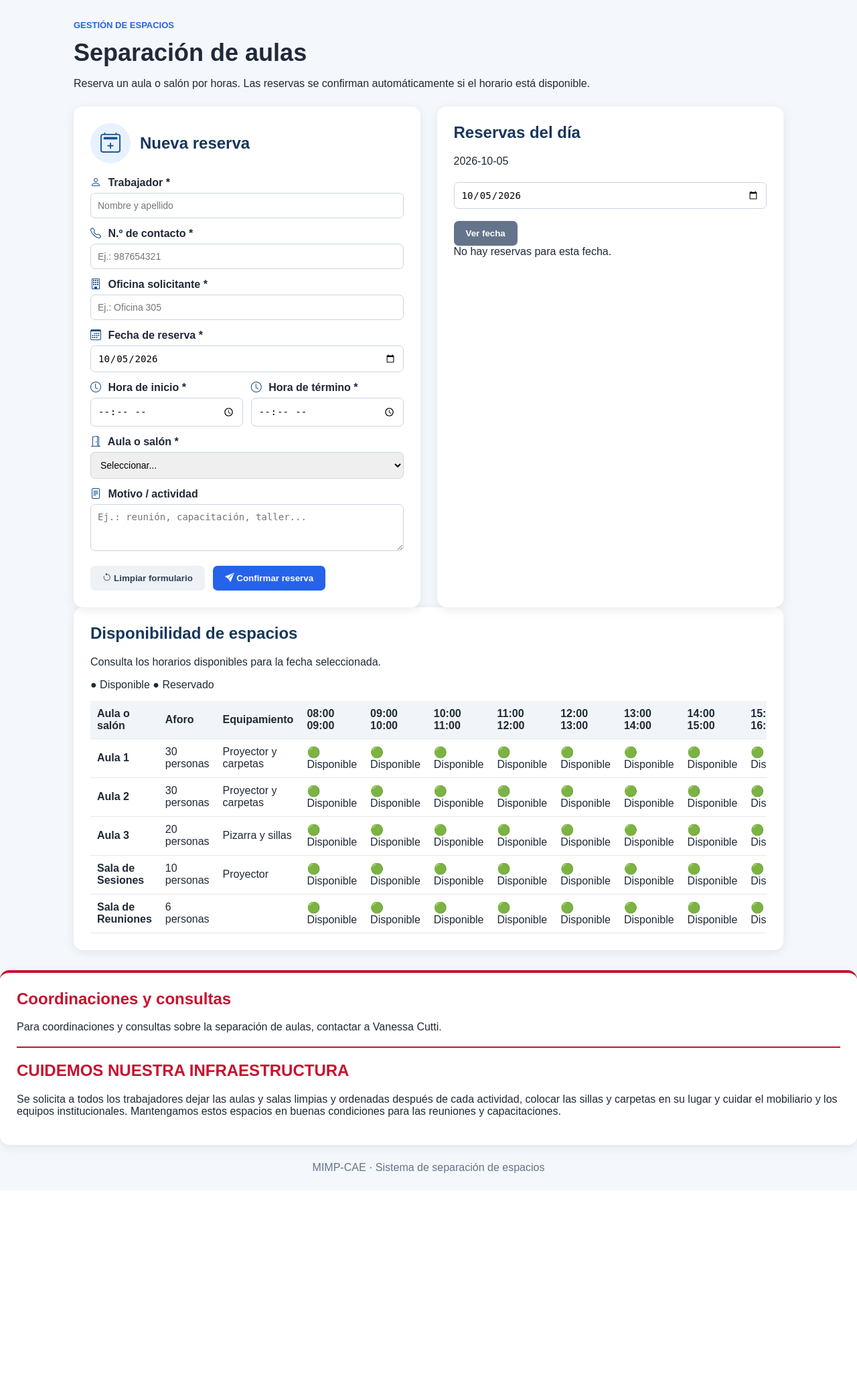
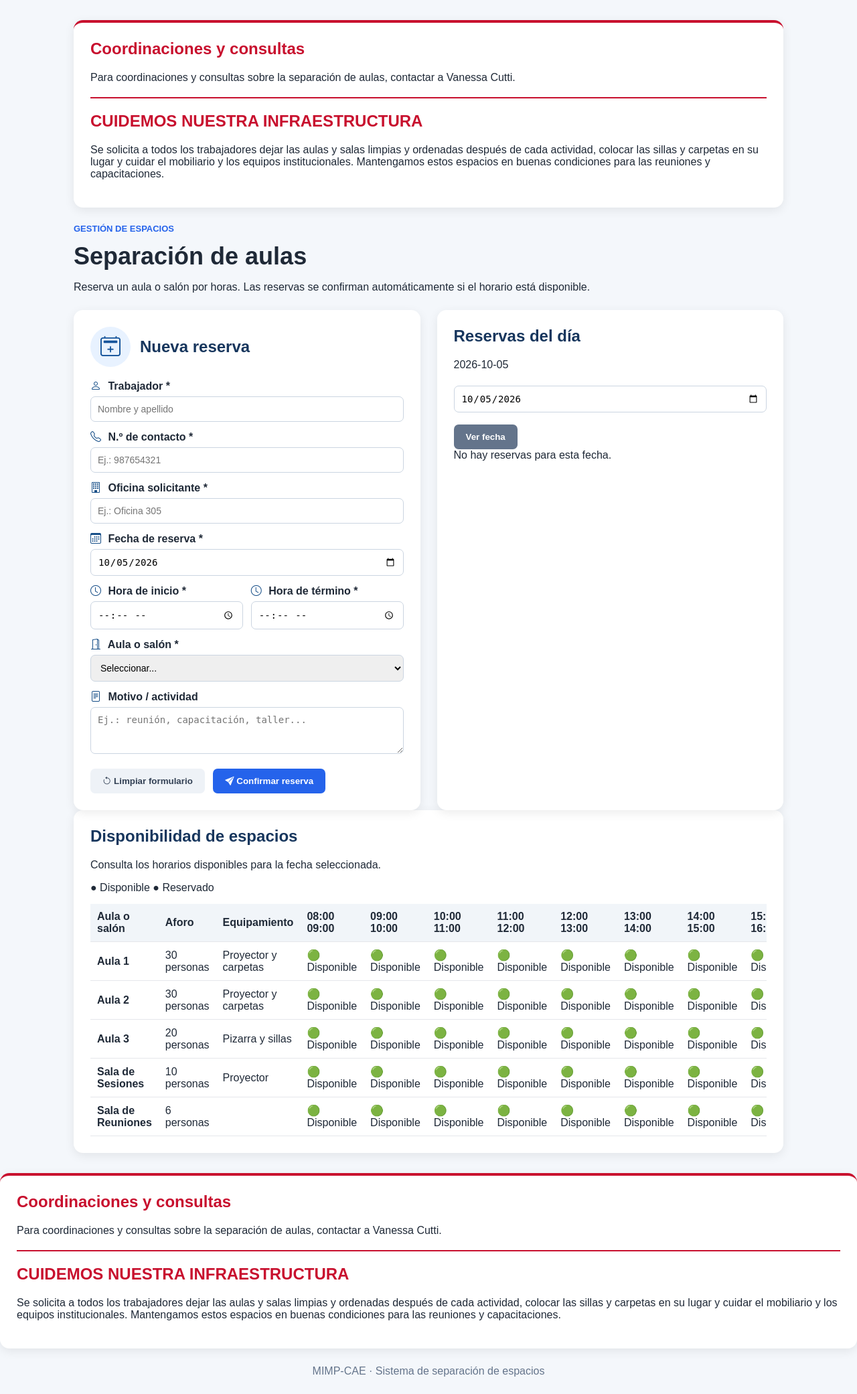
Before and after one commit to jvargash80-bit/mimp-cae, a Flask app: page / in a window 1280 px wide. Shown: the part 110-2192 px from the top of the page at 67% size. Before the commit the page ends 1862 px from the top, so only its background shows below. Run offline with Flask 3, Linux system fonts and the light colour scheme; data that the repository does not hold is empty; some libraries are stand-ins or nearby versions.

Commit message:
Update index.html

```diff
--- a/templates/index.html
+++ b/templates/index.html
@@ -23,6 +23,23 @@
 <main class="container">
   <section class="hero">
     <div>
+
+<section class="card" style="margin-bottom: 24px; border-top: 4px solid #c8102e;">
+  <h2 style="color: #c8102e;">Coordinaciones y consultas</h2>
+  <p>Para coordinaciones y consultas sobre la separación de aulas, contactar a Vanessa Cutti.</p>
+
+  <hr style="border: 0; border-top: 2px solid #c8102e; margin: 20px 0;">
+
+  <h2 style="color: #c8102e;">CUIDEMOS NUESTRA INFRAESTRUCTURA</h2>
+  <p>
+    Se solicita a todos los trabajadores dejar las aulas y salas limpias
+    y ordenadas después de cada actividad, colocar las sillas y carpetas
+    en su lugar y cuidar el mobiliario y los equipos institucionales.
+    Mantengamos estos espacios en buenas condiciones para las reuniones
+    y capacitaciones.
+  </p>
+</section>
+
       <p class="eyebrow">GESTIÓN DE ESPACIOS</p>
       <h1>Separación de aulas</h1>
       <p>Reserva un aula o salón por horas. Las reservas se confirman automáticamente si el horario está disponible.</p>
```
